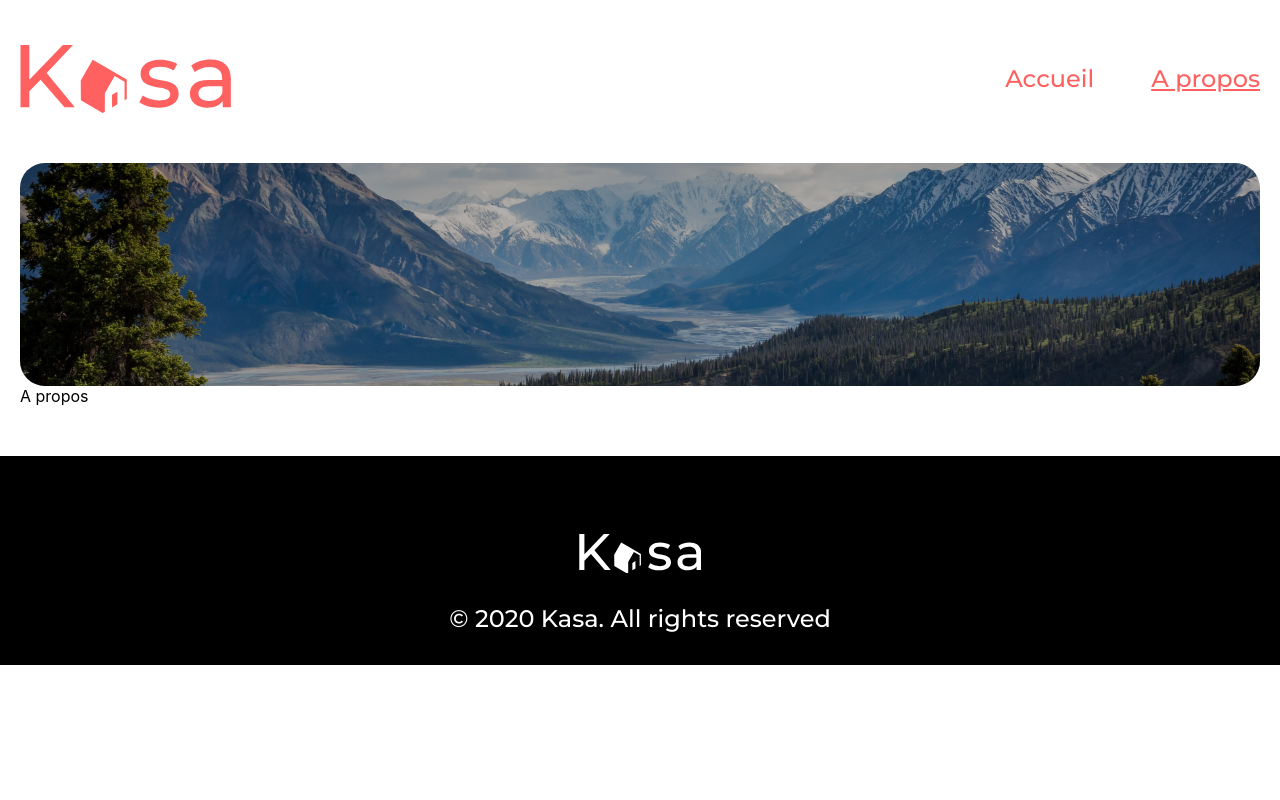
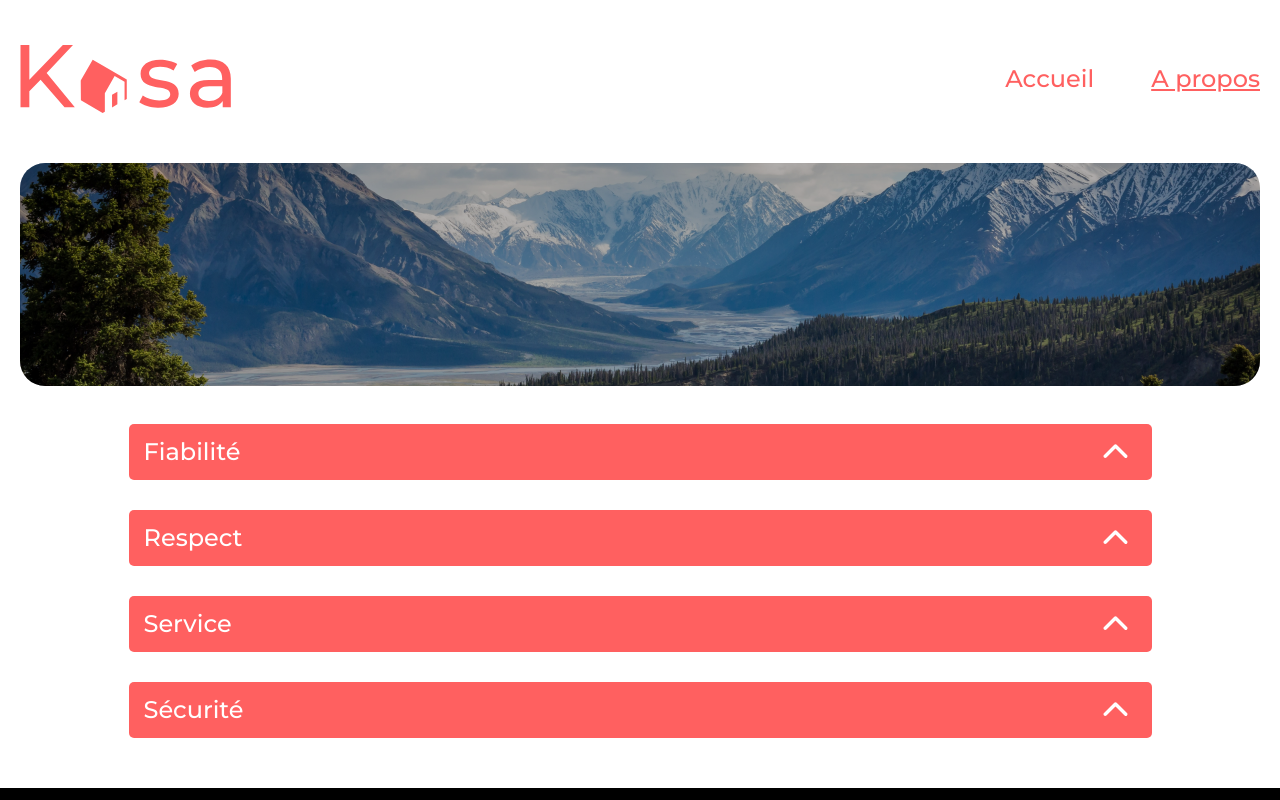
Before and after one commit to arnaudmorillo/OCProject6, a React (Create React App) app: page /a-propos in a window 1280 px wide. Shown: the top 800 px of the page. Built offline with nearby package versions, Linux system fonts and the light colour scheme.

Commit message:
Collapse component functional

```diff
--- a/public/data.json
+++ b/public/data.json
@@ -38,7 +38,7 @@
       "https://s3-eu-west-1.amazonaws.com/course.oc-static.com/projects/front-end-kasa-project/accommodation-1-5.jpg",
       "https://s3-eu-west-1.amazonaws.com/course.oc-static.com/projects/front-end-kasa-project/accommodation-1-6.jpg"
     ],
-    "description": "Profitez du charme de la vie parisienne dans un magnifique appartement. A 3 minutes à pied du Canl Saint Martin, vous serez proche des transports, mais également de nombreux commerces. L'appartement est tout équipé, et possède également un parking pour ceux qui souhaitent se déplacer en voiture.",
+    "description": "Profitez du charme de la vie parisienne dans un magnifique appartement. A 3 minutes à pied du Canal Saint Martin, vous serez proche des transports, mais également de nombreux commerces. L'appartement est tout équipé, et possède également un parking pour ceux qui souhaitent se déplacer en voiture.",
     "host": {
       "name": "Della Case",
       "picture": "https://s3-eu-west-1.amazonaws.com/course.oc-static.com/projects/front-end-kasa-project/profile-picture-1.jpg"
--- /dev/null
+++ b/src/components/collapse.jsx
@@ -0,0 +1,42 @@
+import { useState, useRef } from 'react'
+
+import CollapseArrow from './collapseArrow'
+
+function Collapse({ title, text }) {
+  const [open, setOPen] = useState(false)
+
+  const toggle = () => {
+    setOPen(!open)
+  }
+
+  const contentRef = useRef()
+
+  return (
+    <article className="collapse">
+      <div className="collapse__title">
+        <h2>{title}</h2>
+        <div
+          className={
+            !open ? 'collapse__title__arrow-up' : 'collapse__title__arrow-down'
+          }
+          onClick={toggle}
+        >
+          <CollapseArrow />
+        </div>
+      </div>
+      <div
+        className="collapse__text"
+        ref={contentRef}
+        style={
+          open
+            ? { height: contentRef.current.scrollHeight + 'px' }
+            : { height: '0px' }
+        }
+      >
+        <div className="collapse__text__content">{text}</div>
+      </div>
+    </article>
+  )
+}
+
+export default Collapse
--- /dev/null
+++ b/src/components/collapseArrow.jsx
@@ -0,0 +1,18 @@
+function CollapseArrow() {
+  return (
+    <svg
+      xmlns="http://www.w3.org/2000/svg"
+      width="33"
+      height="32"
+      viewBox="0 0 33 32"
+      fill="none"
+    >
+      <path
+        d="M15.2897 10.7897C15.9591 10.1202 17.0462 10.1202 17.7157 10.7897L27.9979 21.0719C28.6674 21.7414 28.6674 22.8285 27.9979 23.4979C27.3285 24.1673 26.2414 24.1673 25.572 23.4979L16.5 14.4259L7.42804 23.4926C6.75862 24.162 5.67148 24.162 5.00206 23.4926C4.33265 22.8231 4.33265 21.736 5.00206 21.0666L15.2843 10.7843L15.2897 10.7897Z"
+        fill="white"
+      />
+    </svg>
+  )
+}
+
+export default CollapseArrow
--- a/src/pages/A-propos/index.jsx
+++ b/src/pages/A-propos/index.jsx
@@ -1,10 +1,37 @@
 import Banner from '../../components/banner'
 import Background from '../../assets/background-apropos.png'
+import Collapse from '../../components/collapse'
 
 function APropos() {
   return (
-    <main>
-      <Banner backgroundImageUrl={Background} />A propos
+    <main className="a-propos">
+      <Banner backgroundImageUrl={Background} />
+      <section className="a-propos__collapses">
+        <Collapse
+          title={'Fiabilité'}
+          text={
+            'Les annonces postées sur Kasa garantissent une fiabilité totale. Les photos sont conformes aux logements, et toutes les informations sont régulièrement vérifiées  par nos équipes.'
+          }
+        />
+        <Collapse
+          title={'Respect'}
+          text={
+            'La bienveillance fait partie des valeurs fondatrices de Kasa. Tout comportement discriminatoire ou de perturbation du voisinage entraînera une exclusion de notre plateforme.'
+          }
+        />
+        <Collapse
+          title={'Service'}
+          text={
+            'La bienveillance fait partie des valeurs fondatrices de Kasa. Tout comportement discriminatoire ou de perturbation du voisinage entraînera une exclusion de notre plateforme.'
+          }
+        />
+        <Collapse
+          title={'Sécurité'}
+          text={
+            "La sécurité est la priorité de Kasa. Aussi bien pour nos hôtes que pour les voyageurs, chaque logement correspond aux critères de sécurité établis par nos services. En laissant une note aussi bien à l'hôte qu'au locataire, cela permet à nos équipes de vérifier que les standards sont bien respectés. Nous organisons également des ateliers sur la sécurité domestique pour nos hôtes."
+          }
+        />
+      </section>
     </main>
   )
 }
--- a/src/pages/Housing/index.jsx
+++ b/src/pages/Housing/index.jsx
@@ -3,6 +3,7 @@ import { useContext, useState, useEffect } from 'react'
 import { ContextData } from '../../ContextData'
 
 import Rating from '../../components/rating'
+import Collapse from '../../components/collapse'
 
 function Housing() {
   let location = useLocation()
@@ -18,6 +19,8 @@ function Housing() {
     <main>
       housing {thisHousing.id}
       <Rating thisHousing={thisHousing} />
+      <Collapse title="Description" text={thisHousing.description} />
+      <Collapse title="Equipments" text={thisHousing.equipments} />
     </main>
   )
 }
--- a/src/styles/css/style.css
+++ b/src/styles/css/style.css
@@ -139,6 +139,55 @@ body {
   line-height: 142.6%;
 }
 
+.collapse__title {
+  box-sizing: border-box;
+  border-radius: 5px;
+  background: #ff6060;
+  display: flex;
+  width: 1023px;
+  padding: 10px 20px 10px 15px;
+  align-items: center;
+  justify-content: space-between;
+}
+.collapse__title h2 {
+  margin: 0px;
+  color: white;
+  font-family: Montserrat;
+  font-size: 24px;
+  font-style: normal;
+  font-weight: 500;
+  line-height: 142.6%;
+}
+.collapse__title__arrow-up {
+  transform: rotate(0deg);
+  transition: 0.3s transform ease;
+}
+.collapse__title__arrow-down {
+  transform: rotate(-180deg);
+  transition: 0.3s transform ease;
+}
+.collapse__text {
+  height: 0px;
+  overflow: hidden;
+  transition: height ease 0.3s;
+}
+.collapse__text__content {
+  box-sizing: border-box;
+  width: 1023px;
+  border-radius: 10px 10px 5px 5px;
+  background: var(--gray, #f6f6f6);
+  display: flex;
+  padding: 20px;
+  justify-content: flex-end;
+  align-items: center;
+  color: #ff6060;
+  font-family: Montserrat;
+  font-size: 18px;
+  font-style: normal;
+  font-weight: 400;
+  line-height: 142.6%;
+}
+
 .home-gallery {
   box-sizing: border-box;
   margin-top: 43px;
@@ -156,4 +205,17 @@ body {
   text-decoration: none;
 }
 
+.a-propos {
+  display: flex;
+  flex-direction: column;
+  align-items: center;
+  gap: 38px;
+}
+.a-propos__collapses {
+  display: inline-flex;
+  flex-direction: column;
+  align-items: flex-start;
+  gap: 30px;
+}
+
 /*# sourceMappingURL=style.css.map */
--- /dev/null
+++ b/src/styles/scss/components/_collapse.scss
@@ -0,0 +1,56 @@
+.collapse {
+  &__title {
+    box-sizing: border-box;
+    border-radius: 5px;
+    background: $primary-color;
+    display: flex;
+    width: 1023px;
+    padding: 10px 20px 10px 15px;
+    align-items: center;
+    justify-content: space-between;
+
+    h2 {
+      margin: 0px;
+      color: $white;
+      font-family: Montserrat;
+      font-size: 24px;
+      font-style: normal;
+      font-weight: 500;
+      line-height: 142.6%;
+    }
+
+    &__arrow-up {
+      transform: rotate(0deg);
+      transition: 0.3s transform ease;
+    }
+    &__arrow-down {
+      transform: rotate(-180deg);
+      transition: 0.3s transform ease;
+    }
+  }
+
+  &__text {
+    height: 0px;
+    overflow: hidden;
+    transition: height ease 0.3s;
+
+    &__content {
+      box-sizing: border-box;
+      width: 1023px;
+
+      border-radius: 10px 10px 5px 5px;
+      background: var(--gray, #f6f6f6);
+      display: flex;
+      padding: 20px;
+      justify-content: flex-end;
+      align-items: center;
+
+      color: #ff6060;
+      font-family: Montserrat;
+      font-size: 18px;
+      font-style: normal;
+      font-weight: 400;
+      line-height: 142.6%;
+    }
+  }
+}
--- /dev/null
+++ b/src/styles/scss/pages/_aPropos.scss
@@ -0,0 +1,13 @@
+.a-propos {
+  display: flex;
+  flex-direction: column;
+  align-items: center;
+  gap: 38px;
+
+  &__collapses {
+    display: inline-flex;
+    flex-direction: column;
+    align-items: flex-start;
+    gap: 30px;
+  }
+}
--- a/src/styles/scss/style.scss
+++ b/src/styles/scss/style.scss
@@ -5,5 +5,7 @@
 @import 'components/footer';
 @import 'components/banner';
 @import 'components/housingCard';
+@import 'components/collapse';
 
 @import 'pages/home';
+@import 'pages/aPropos';
```
Also changed, not shown: 1 other file (tests, documents, lock files or other folders).
